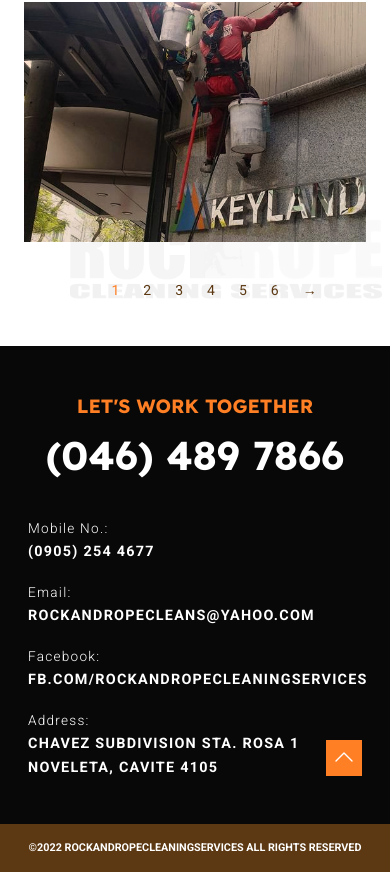
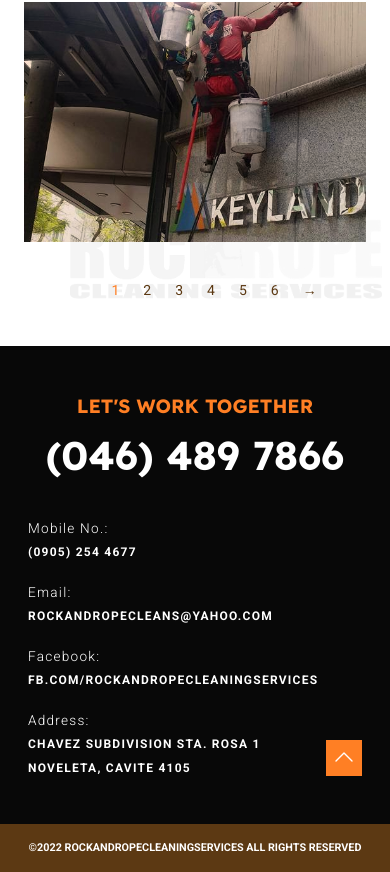
Before and after one commit to jojimer/rockandropecleaningservices, a website: page index.html in a window 390 px wide. Shown: the part 4318-5190 px from the top of the page. Drawn offline with nearby package versions, Linux system fonts and the light colour scheme; files whose address does not match are found by name.

Commit message:
Fixed mobile view footer text

```diff
--- a/sass/base/_typography.scss
+++ b/sass/base/_typography.scss
@@ -272,12 +272,6 @@
             }
         }
 
-        @include respond(phone) {
-            strong {
-                font-size: 1.8rem;
-            }
-        }
-
         li {
             font-weight: 300;
         }
```
Also changed, not shown: css/style.css.
